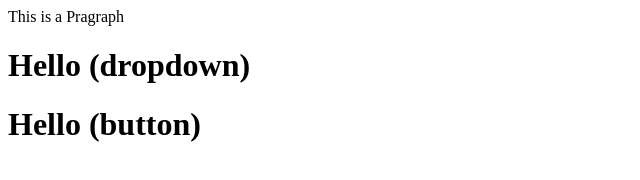
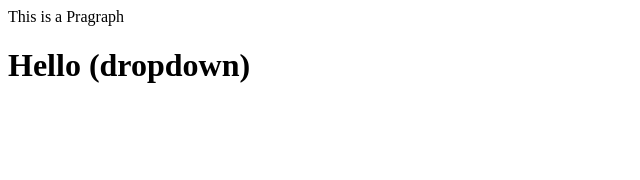
Before and after one commit to vamshikris25/RemoteRepo, a plain HTML site: page index.html in a window 1280 px wide. Shown: the whole page, without its empty margins (0-640 px from the left). Drawn offline with Linux system fonts and the light colour scheme.

Commit message:
Changes done

```diff
--- a/index.html
+++ b/index.html
@@ -1,3 +1,2 @@
 <p>This is a Pragraph</p>
 <h1>Hello (dropdown)</h1>
-<h1>Hello (button)</h1>
```
